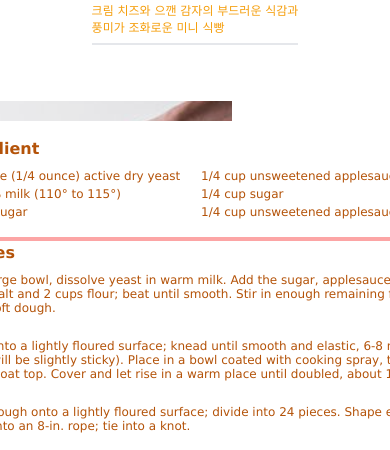
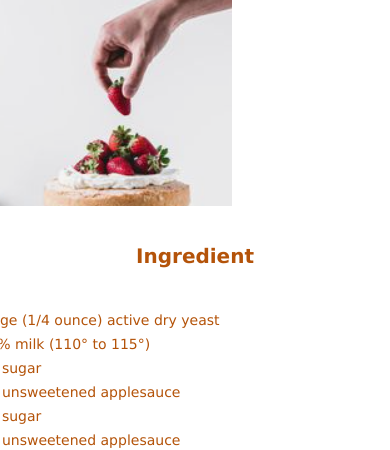
Before and after one commit to sssssshhh/tossi.github.io, a Next.js app: page /baking/0 in a window 390 px wide. Shown: the part 408-858 px from the top of the page. Built offline with nearby package versions, Linux system fonts and the light colour scheme.

Commit message:
20230717_style change for small screen

```diff
--- a/pages/baking/[id].tsx
+++ b/pages/baking/[id].tsx
@@ -6,8 +6,8 @@ export default function Detail() {
   // const [id]:any = router.query.params;
 //[...params] // TODO: Temporal
     return (
-      <div className="w-full h-[1000px] px-14 pt-28 flex flex-col justify-center items-center space-y-10">
-        <div className="w-[500px] flex flex-col justify-center items-center">
+      <div className="w-full h-full px-14 pt-28 flex flex-col justify-center items-center space-y-10">
+        <div className="w-[500px] h-1/4 flex flex-col justify-center items-center">
           <div className="text-3xl text-amber-500 pt-10">리치에 감자크림치즈</div>
           <div className="text-base	text-amber-500 pt-2 pb-12">Potato Cream Cheese with Rich Bread</div>
           <div className="border-y-2 text-amber-500 mb-4 py-2">
@@ -15,11 +15,11 @@ export default function Detail() {
             <div>풍미가 조화로운 미니 식빵</div>
           </div>
         </div>
-        <div className="h-96 w-[500px] space-y-4 flex flex-col ">
+        <div className="w-[500px] h-3/4 space-y-4 flex flex-col pb-10">
           <div className="w-full h-56 bg-[url('../img/victoriaCake_2.jpg')] bg-no-repeat"></div>
-          <div className="space-y-2">
-            <div className="text-base font-bold text-amber-700">Ingredient</div>
-            <ul className="columns-2 space-y-1 text-amber-700">
+          <div className="space-y-2 py-5">
+            <div className="flex flex-col pb-8 items-center text-xl sm:text-2xl font-bold text-amber-700">Ingredient</div>
+            <ul className="grid grid-cols-1 xl:grid-cols-2 gap-1 text-sm text-amber-700">
               <li>1 package (1/4 ounce) active dry yeast</li>
               <li>1 cup 2% milk (110° to 115°)</li>
               <li>1/4 cup sugar</li>
@@ -28,15 +28,15 @@ export default function Detail() {
               <li>1/4 cup unsweetened applesauce</li>
             </ul>
           </div>
-          <div className="space-y-2 border-t-4 border-red-300">
-            <div className="text-base font-bold text-amber-700">Recipes</div>
-            <ul className="space-y-6 text-amber-700">
+          <div className="space-y-2 border-t-4 border-dashed py-10">
+            <div className="flex flex-col pb-8 items-center text-xl sm:text-2xl font-bold text-amber-700">Recipes</div>
+            <ul className="space-y-6 text-amber-700 text-base">
               <li>1. In a large bowl, dissolve yeast in warm milk. Add the sugar, applesauce, egg whites, salt and 2 cups flour; beat until smooth. Stir in enough remaining flour to form a soft dough.</li>
               <li>2. Turn onto a lightly floured surface; knead until smooth and elastic, 6-8 minutes (dough will be slightly sticky). Place in a bowl coated with cooking spray, turning once to coat top. Cover and let rise in a warm place until doubled, about 1 hour.</li>
               <li>3. Turn dough onto a lightly floured surface; divide into 24 pieces. Shape each portion into an 8-in. rope; tie into a knot. </li>
               <li>4. Cover and let rise until doubled, about 30 minutes.Bake at 375° until golden brown, 12-16 minutes. Remove from pans to wire racks to cool.</li>
             </ul>
-          </div>
+            </div>
         </div>
       </div>
     )
--- a/pages/baking/tossiStory.tsx
+++ b/pages/baking/tossiStory.tsx
@@ -5,8 +5,8 @@ export default function TossiStory(){
         <div className="w-full h-full px-14 pt-28 flex flex-col justify-center items-center space-y-10">
           <div className="pt-9 text-3xl">Tossi Baking</div>
           <div className="w-4/5 h-80 bg-[url('../img/victoriaCake_2.jpg')]"></div>
-          <div className="h-[500px] pb-10">
-            <h2 className="text-2xl pt-12">About Tossi</h2>
+          <div className="h-4/6 pb-10">
+            <h2 className="text-2xl py-12">About Tossi</h2>
             <p className="text-lg">
               바쁜 일상이 버거운 우리들에게 식빵은 맛있는 쉼표입니다. <br></br>
               갓 구워서 김이 모락모락 나는 식빵 한 쪽에도 우리는 충분히 행복감을 느낄 수 있기 때문이지요.<br></br>
@@ -18,7 +18,7 @@ export default function TossiStory(){
               <span className="text-xl font-bold leading-10	tracking-wide">식빵은 가장 기본이 되면서도 만들기 가장 어려운 빵 중의 하나입니다.</span>
             </p>
             <h2 className="text-2xl pt-12 pb-5">Simply the Best</h2>
-            <p className="text-lg">
+            <p className="text-lg pb-5">
               100% 직영점 운영은 '밀도'의 철저한 맛, 품질관리의 비결입니다.
             </p>
           </div>
--- a/pages/index.tsx
+++ b/pages/index.tsx
@@ -1,9 +1,7 @@
-import Image from "next/image";
-
 export default function Home() {
   return (
     <main className="w-full h-3/4 px-14 pt-28 flex flex-col space-y-10">
-      <div className="w-full h-96 flex items-center">
+      <div className="w-full h-96 flex flex-col xl:flex-row items-center">
         <div className="w-full h-full bg-center rounded-md bg-no-repeat bg-[length:600px_1000px] bg-[url('../img/holdingPlate.jpg')]">
         </div>
         <div className="w-full flex flex-col items-center px-4">
@@ -18,19 +16,3 @@ export default function Home() {
     </main>
   )
 }
-
-      {/* <button className="w-28 mx-8 my-10 bg-amber-500 text-white p-3 text-center rounded-lg
-          hover:bg-amber-600 active:bg-amber-600 focus:bg-amber-600">
-            자세히보기
-          </button> */}
-{/* <div className='px-10 py-14'>
-          <Image
-            src="/flower.jpg"
-            width={600}
-            height={500}
-            alt="This is flower."
-          />
-        </div>
-        <div className='w-3/5 px-10 py-14 text-center'>
-          <div className='text-4xl py-10'>안녕하세요, 홀썸 라이프입니다</div>
-        </div> */}
```
Also changed, not shown: pages/_app.tsx (+0 -30 lines).
